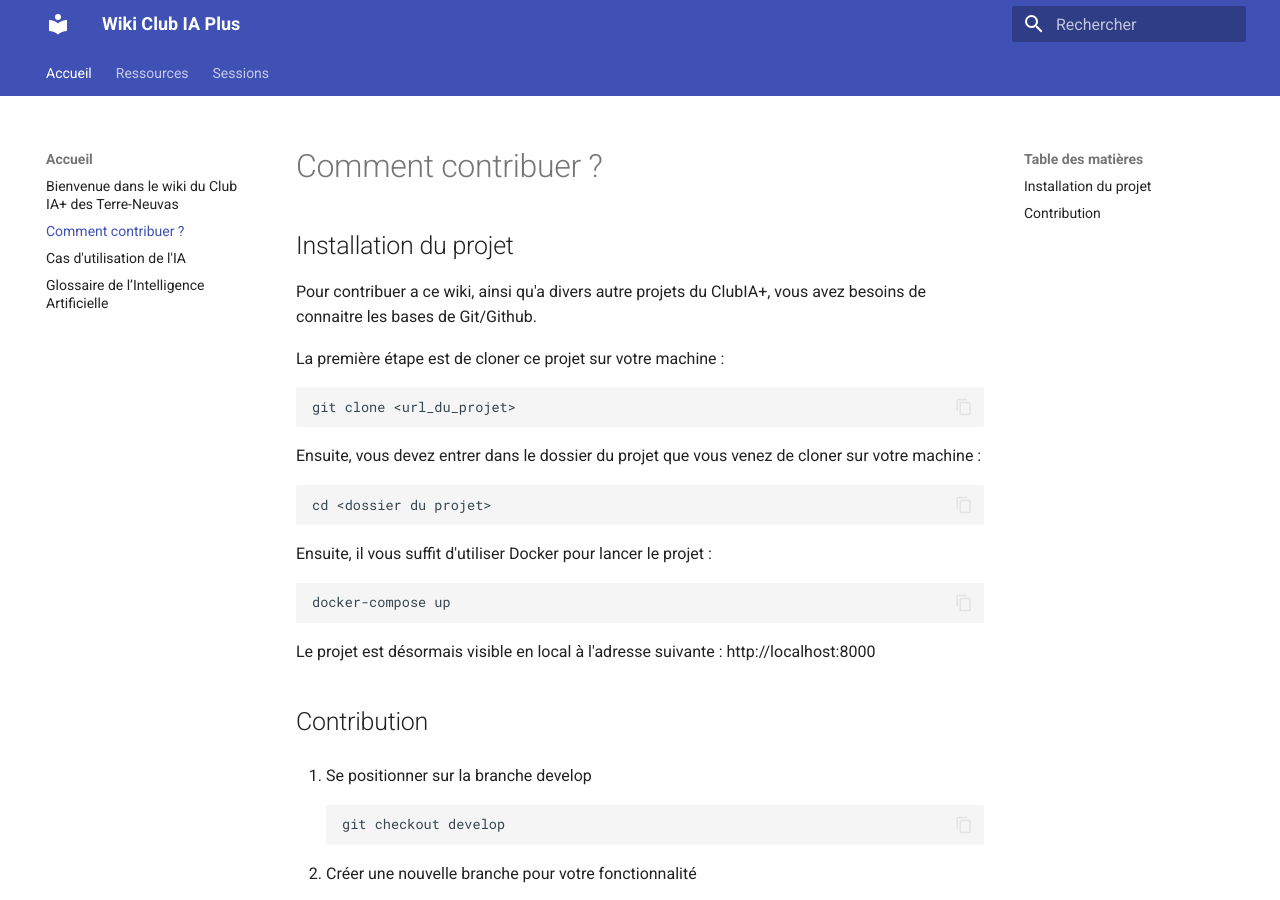
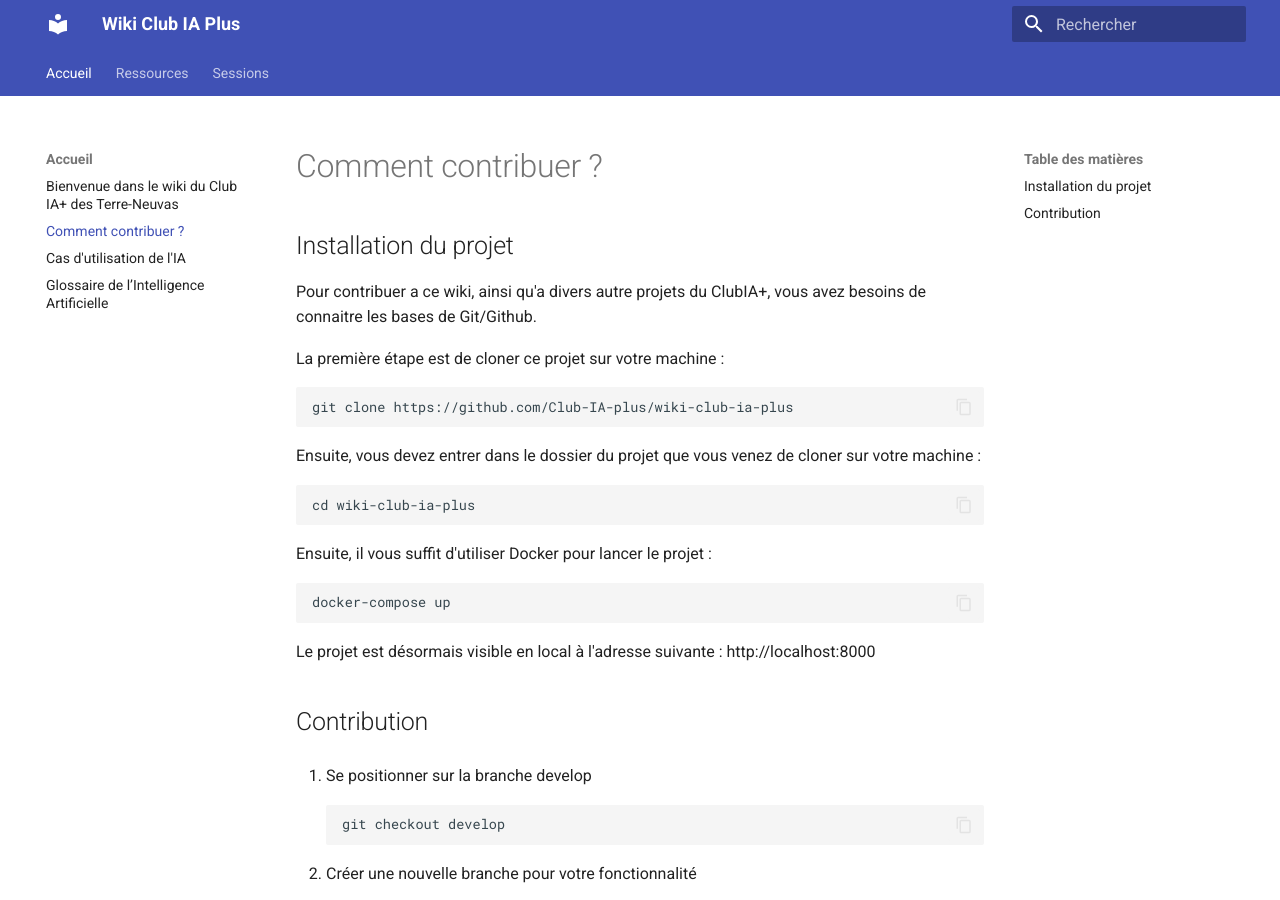
Before and after one commit to Club-IA-plus/wiki-club-ia-plus, an MkDocs documentation site: the page built from docs/contribute.md, in a window 1280 px wide and 900 px high. Built offline with MkDocs 1.6.1 and Material for MkDocs 9.7.7, drawn with Linux system fonts in a browser that asks for light colours.

Commit message:
feat: update clone command

````diff
--- a/docs/contribute.md
+++ b/docs/contribute.md
@@ -7,13 +7,13 @@ Pour contribuer a ce wiki, ainsi qu'a divers autre projets du ClubIA+, vous avez
 La première étape est de cloner ce projet sur votre machine :
 
 ```
-git clone <url_du_projet>
+git clone https://github.com/Club-IA-plus/wiki-club-ia-plus
 ```
 
 Ensuite, vous devez entrer dans le dossier du projet que vous venez de cloner sur votre machine :
 
 ```
-cd <dossier du projet>
+cd wiki-club-ia-plus
 ```
 
 Ensuite, il vous suffit d'utiliser Docker pour lancer le projet :
````
Also changed, not shown: README.md (+7 -0 lines).
